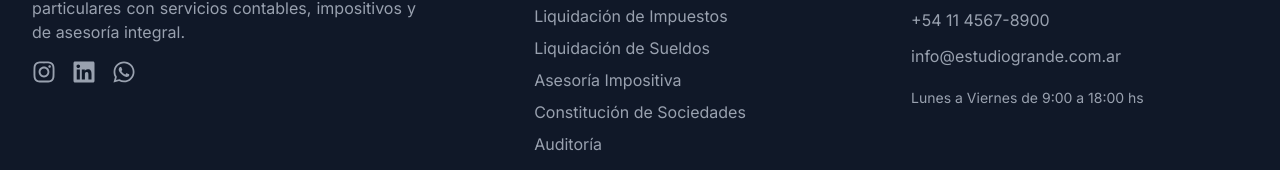
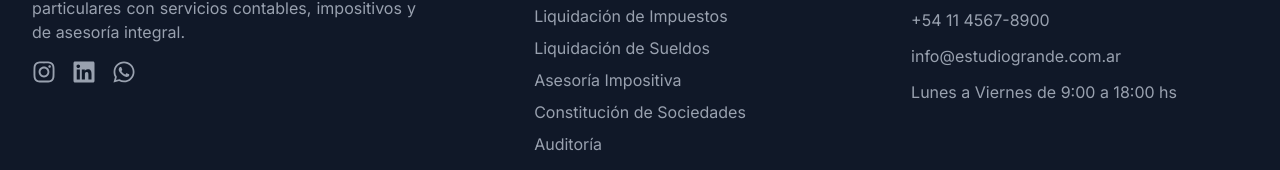
Before and after one commit to GrandeJuan/estudio-contable-website, a React (Vite) app: page / in a window 1280 px wide. Shown: the part 5404-5574 px from the top of the page. Built offline with nearby package versions, Linux system fonts and the light colour scheme.

Commit message:
Fix inconsistent text size in footer contact section
The office hours item had text-sm and extra padding, making it
visually different from the other contact items. Unified all items
to the same size and spacing.

https://claude.ai/code/session_01518nTZov2h5DvFK9y9uRSv

```diff
--- a/src/components/Footer.jsx
+++ b/src/components/Footer.jsx
@@ -88,7 +88,7 @@ const Footer = () => {
                   {contenido.estudio.email}
                 </a>
               </li>
-              <li className="text-sm pt-2">{contenido.estudio.horario}</li>
+              <li>{contenido.estudio.horario}</li>
             </ul>
           </div>
         </div>
```
